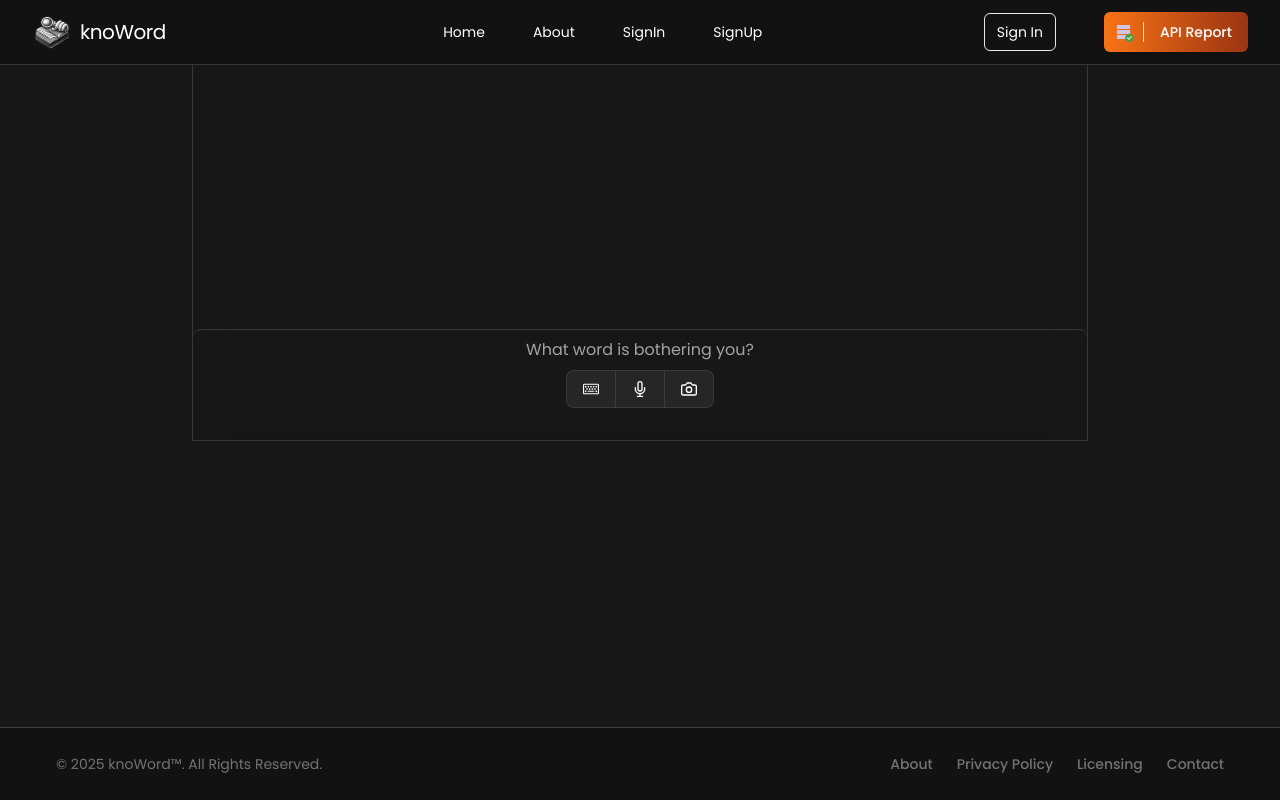
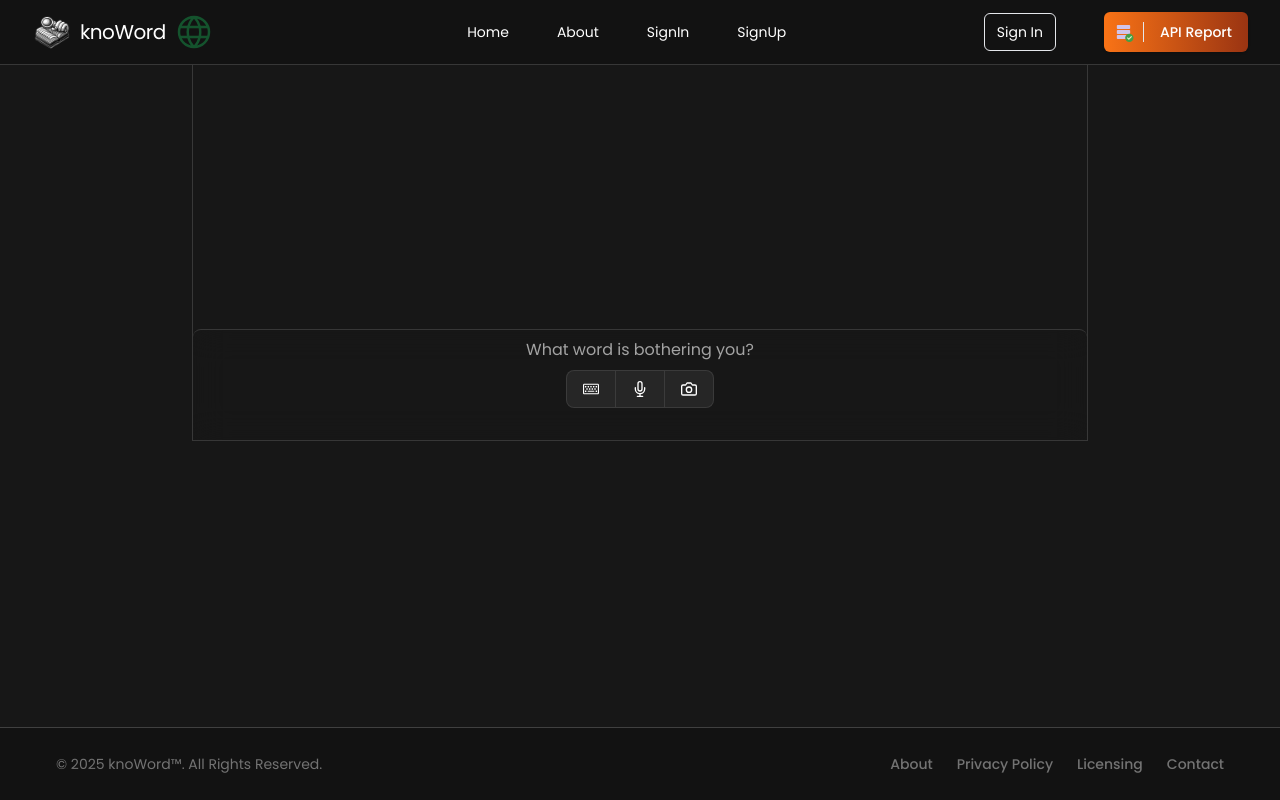
Before and after one commit to CabbitKheema/knoword, a React (Vite) app: page / in a window 1280 px wide. Built offline with nearby package versions, Linux system fonts and the light colour scheme.

Commit message:
Used the NetworkStatus.jsx in header to show whether app is online or offline

```diff
--- a/src/components/Header.jsx
+++ b/src/components/Header.jsx
@@ -2,6 +2,7 @@ import { BiMenu, BiX } from "react-icons/bi";
 import { useState } from "react";
 import { navItems } from "../constants";
 import ApiTestReport from "./Report/ApiTestReport";
+import NetworkStatus from "./NetworkStatus";
 
 export default function Header() {
   const [mobileDrawerOpen, setMobileDrawerOpen] = useState(false);
@@ -22,6 +23,7 @@ export default function Header() {
               alt="BiBook"
             />
             <span className="text-xl tracking-tight">knoWord</span>
+            <NetworkStatus />
           </a>
           <ul className="hidden lg:flex ml-14 space-x-12">
             {navItems.map((item, index) => (
--- a/src/components/NetworkStatus.jsx
+++ b/src/components/NetworkStatus.jsx
@@ -6,7 +6,7 @@ import {
 } from "./Toast/generateToastMessage";
 import { PiGlobe, PiGlobeX } from "react-icons/pi";
 
-const NetworkStatus = () => {
+export default function NetworkStatus() {
   const [isOnline, setIsOnline] = useState(navigator.onLine);
   const toast = useToast();
 
@@ -43,14 +43,12 @@ const NetworkStatus = () => {
   }, [toast]);
 
   return (
-    <div className="absolute top-16 left-0 ">
+    <div className="w-10 h-10 ml-2 flex justify-center items-center [&>*]:w-full [&>*]:h-full">
       {isOnline ? (
-        <PiGlobe className="w-10 h-10 text-green-900" />
+        <PiGlobe className="text-green-900" />
       ) : (
-        <PiGlobeX className="w-10 h-10 text-red-900" />
+        <PiGlobeX className="text-red-900" />
       )}
     </div>
   );
-};
-
-export default NetworkStatus;
+}
```
